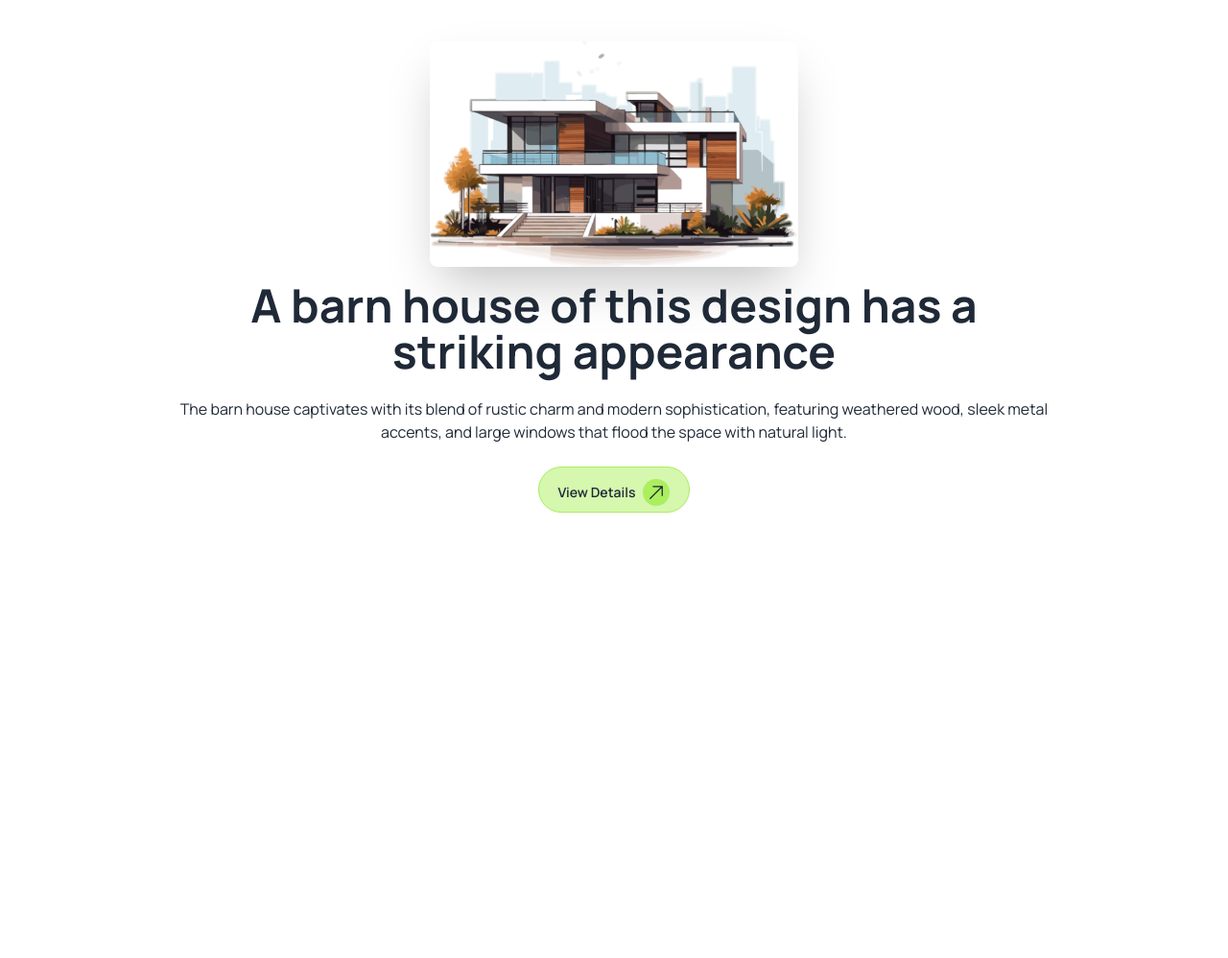
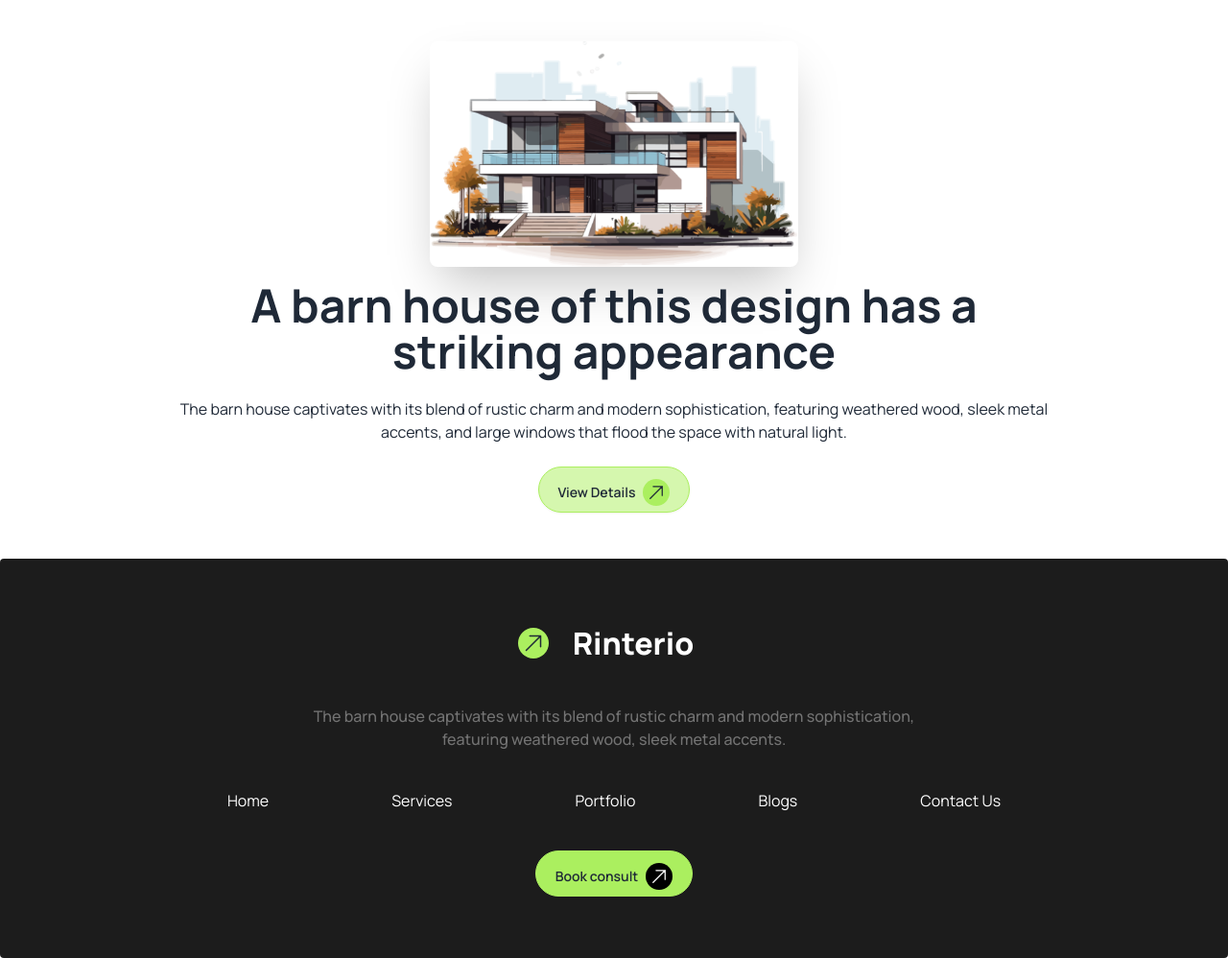
Before and after one commit to Khairun-Nahar-Munne/Assignment_3, a plain HTML site: page index.html in a window 1280 px wide. Shown: the part 73-1071 px from the top of the page at 96% size. Before the commit the page ends 800 px from the top, so only its background shows below. Drawn offline with nearby package versions, Linux system fonts and the light colour scheme.

Commit message:
footer added

```diff
--- a/index.html
+++ b/index.html
@@ -19,6 +19,8 @@
                         clifford: '#da373d',
                         'rent-green': 'rgb(171, 239, 95)',
                         'rent-light-green': 'rgba(171, 239, 95, 0.5);',
+                        'rent-bg-gray': 'rgb(28, 28, 28)',
+                        'rent-light-gray':'rgb(115, 115, 115)',
 
                     }
                 }
@@ -63,7 +65,7 @@
                         <li><a>Contact Us</a></li>
                     </ul>
                 </div>
-                <div class="navbar-end jusify-e">
+                <div class="navbar-end">
                     <svg xmlns="http://www.w3.org/2000/svg" fill="none" viewBox="0 0 24 24" stroke-width="1.5"
                         stroke="currentColor" class=" size-8 border-white border-4 shadow rounded-full hidden md:flex">
                         <path stroke-linecap="round" stroke-linejoin="round"
@@ -105,15 +107,16 @@
                         <h1 class="text-5xl font-bold">A barn house of this design has a <br>striking appearance</h1>
                         <p class="py-6">
                             The barn house captivates with its blend of rustic charm and modern sophistication,
-                            featuring weathered wood, sleek metal <br>accents, and large windows that flood the space with
+                            featuring weathered wood, sleek metal <br>accents, and large windows that flood the space
+                            with
                             natural light.
                         </p>
-                        <a class="btn bg-rent-light-green border-rent-green rounded-[32px] px-5 py-3 w-full md:w-max">View Details<svg
-                            xmlns="http://www.w3.org/2000/svg" fill="none" viewBox="0 0 24 24" stroke-width="1.5"
-                            stroke="currentColor" class="size-7 p-1 rounded-full bg-rent-green">
-                            <path stroke-linecap="round" stroke-linejoin="round"
-                                d="m4.5 19.5 15-15m0 0H8.25m11.25 0v11.25" />
-                        </svg> </a>
+                        <a class="btn bg-rent-light-green border-rent-green rounded-[32px] px-5 py-3 w-full md:w-max">View
+                            Details<svg xmlns="http://www.w3.org/2000/svg" fill="none" viewBox="0 0 24 24"
+                                stroke-width="1.5" stroke="currentColor" class="size-7 p-1 rounded-full bg-rent-green">
+                                <path stroke-linecap="round" stroke-linejoin="round"
+                                    d="m4.5 19.5 15-15m0 0H8.25m11.25 0v11.25" />
+                            </svg> </a>
                     </div>
                 </div>
             </div>
@@ -125,7 +128,37 @@
     <main></main>
 
     <!--footer-->
-    <footer></footer>
+
+        <footer class="footer footer-center bg-rent-bg-gray text-base-content rounded py-24 md:py-16 flex flex-col items-center ">
+            <nav class="grid grid-flow-col  ">
+                <svg xmlns="http://www.w3.org/2000/svg" fill="none" viewBox="0 0 24 24" stroke-width="1.5"
+                    stroke="currentColor" class="size-8 p-1 rounded-full bg-rent-green">
+                    <path stroke-linecap="round" stroke-linejoin="round" d="m4.5 19.5 15-15m0 0H8.25m11.25 0v11.25" />
+                </svg>
+                <a class="btn btn-ghost text-[32px] font-extrabold text-white ">Rinterio</a>
+            </nav>
+            <nav>
+                <p class="text-rent-light-gray text-base font-medium w-5/6 md:w-full">The barn house captivates with its blend of rustic charm and modern sophistication,<br> featuring
+                    weathered wood, sleek metal accents.</p>
+            </nav>
+            <nav class="grid grid-flow-row md:grid-flow-col gap-14 md:gap-32 text-white text-base">
+                <a class="link link-hover">Home</a>
+                <a class="link link-hover">Services</a>
+                <a class="link link-hover">Portfolio</a>
+                <a class="link link-hover">Blogs</a>
+                <a class="link link-hover">Contact Us</a>
+            </nav>
+
+            <aside class="w-full md:w-auto flex justify-center">
+                <a class="btn bg-rent-green border-rent-green rounded-[32px]  px-5 py-3 w-5/6 md:w-max">Book consult<svg
+                        xmlns="http://www.w3.org/2000/svg" fill="none" viewBox="0 0 24 24" stroke-width="1.5"
+                        stroke="currentColor" class="size-7 p-1 rounded-full bg-black text-white">
+                        <path stroke-linecap="round" stroke-linejoin="round"
+                            d="m4.5 19.5 15-15m0 0H8.25m11.25 0v11.25" />
+                    </svg> </a>
+            </aside>
+        </footer>
+
 </body>
 
 </html>
```
